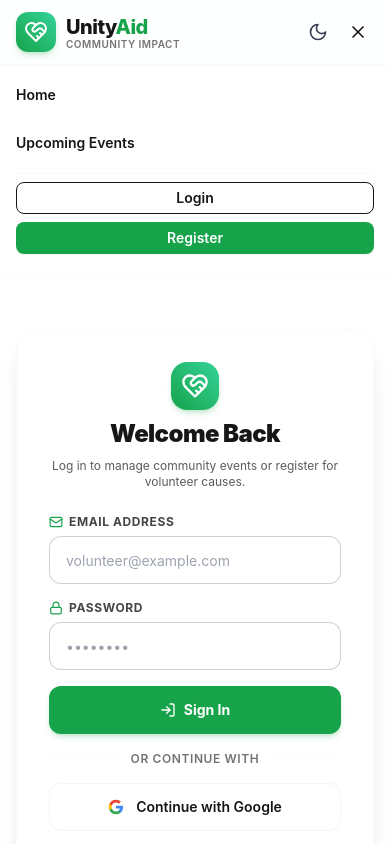
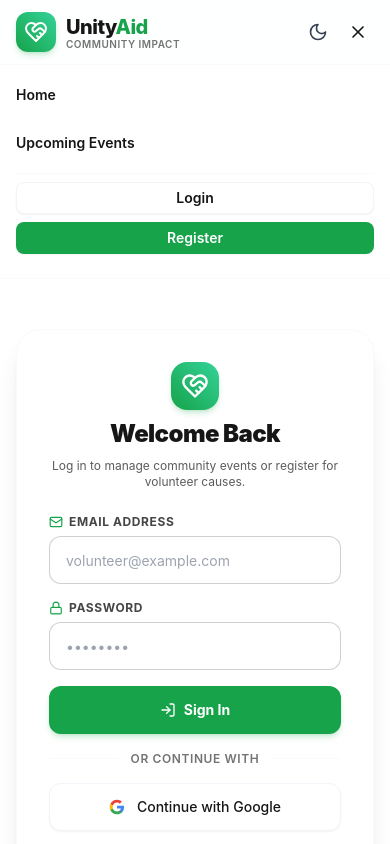
Before and after one commit to nipun-roy/unityaid-client, a Next.js app: page /login in a window 390 px wide. Both pictures are taken after a click on the button 358 px from the left and 32 px from the top of the page. Shown: the top 844 px of the page. Built offline with nearby package versions, Linux system fonts and the light colour scheme; no server answers.

Commit message:
fix(ui): fix button text color inversion on hover and active states

```diff
--- a/src/app/login/page.tsx
+++ b/src/app/login/page.tsx
@@ -120,9 +120,9 @@ export default function LoginPage() {
           type="button"
           onClick={handleGoogleSignIn}
           disabled={loading}
-          className="w-full btn btn-outline border-base-300 hover:bg-base-200 text-base-content rounded-xl h-11 text-sm font-semibold flex items-center justify-center gap-3"
+          className="w-full btn bg-base-100 hover:bg-base-200 active:bg-base-300 border border-base-300 text-base-content hover:text-base-content active:text-base-content rounded-xl h-11 text-sm font-semibold flex items-center justify-center gap-3 transition-colors shadow-sm"
         >
-          <svg className="w-4 h-4" viewBox="0 0 24 24">
+          <svg className="w-4 h-4 shrink-0" viewBox="0 0 24 24">
             <path
               fill="#4285F4"
               d="M22.56 12.25c0-.78-.07-1.53-.2-2.25H12v4.26h5.92c-.26 1.37-1.04 2.53-2.21 3.31v2.77h3.57c2.08-1.92 3.28-4.74 3.28-8.09z"
@@ -140,7 +140,7 @@ export default function LoginPage() {
               d="M12 5.38c1.62 0 3.06.56 4.21 1.64l3.15-3.15C17.45 2.09 14.97 1 12 1 7.7 1 3.99 3.47 2.18 7.06l3.66 2.84c.87-2.6 3.3-4.52 6.16-4.52z"
             />
           </svg>
-          <span>Continue with Google</span>
+          <span className="text-base-content font-medium">Continue with Google</span>
         </button>
 
         {/* Redirect to Register */}
--- a/src/app/page.tsx
+++ b/src/app/page.tsx
@@ -90,7 +90,7 @@ export default function HomePage() {
 
                 <Link
                   href="/events/create"
-                  className="w-full sm:w-auto btn btn-outline border-base-300 hover:border-green-600 hover:bg-base-200 text-base-content px-8 h-12 rounded-xl text-base font-semibold"
+                  className="w-full sm:w-auto btn bg-base-100 hover:bg-base-200 border border-base-300 hover:border-green-600 text-base-content px-8 h-12 rounded-xl text-base font-semibold shadow-sm transition-colors"
                 >
                   Host an Event
                 </Link>
--- a/src/components/Navbar.tsx
+++ b/src/components/Navbar.tsx
@@ -265,7 +265,7 @@ export default function Navbar() {
               <Link
                 href="/login"
                 onClick={() => setMobileMenuOpen(false)}
-                className="btn btn-sm btn-outline text-base-content"
+                className="btn btn-sm bg-base-100 hover:bg-base-200 border border-base-300 text-base-content"
               >
                 Login
               </Link>
```
